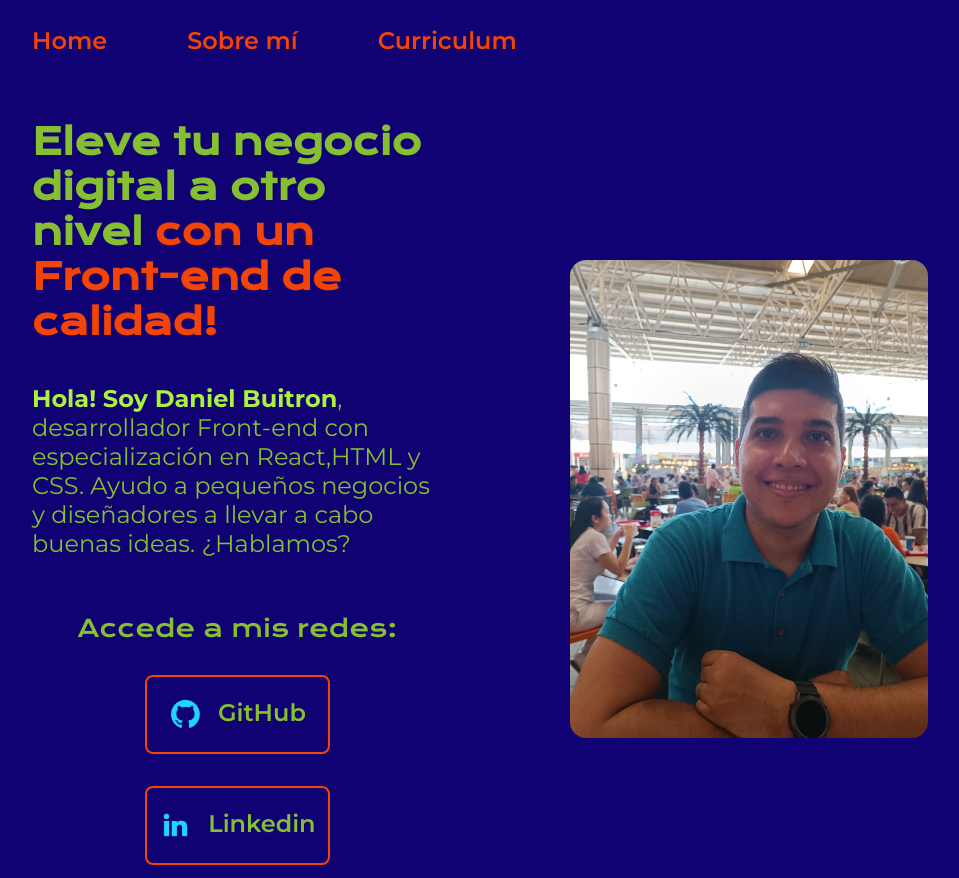
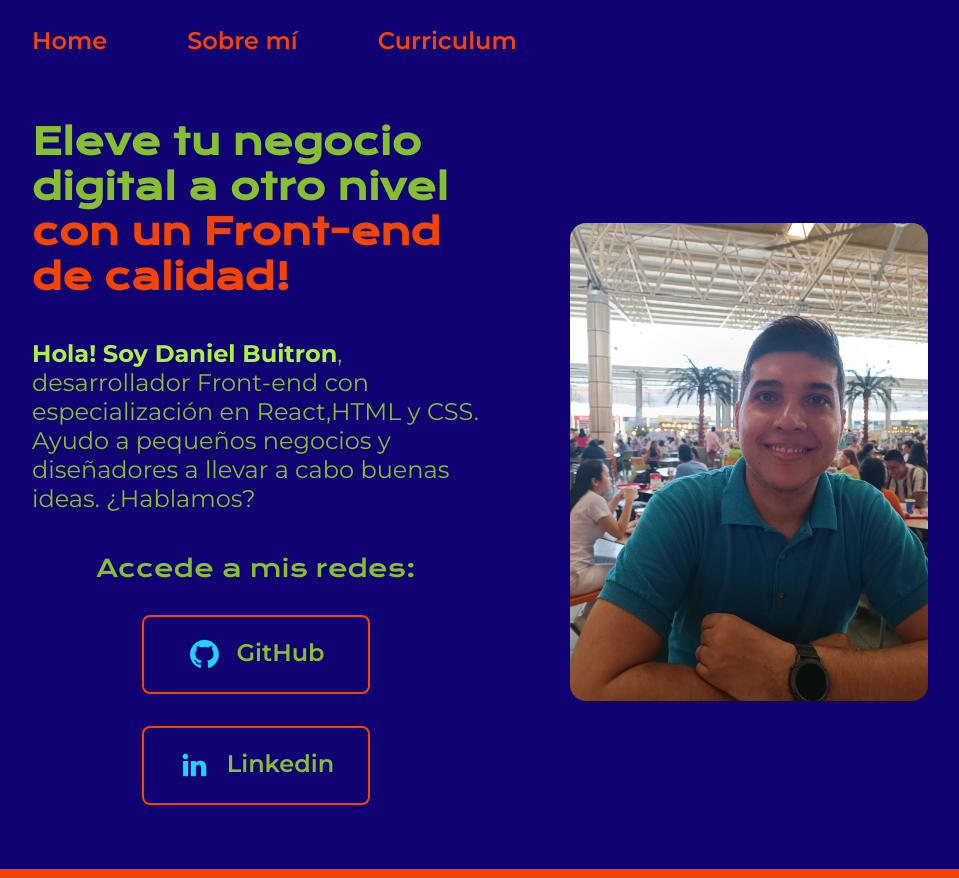
Before and after one commit to janieldb/Portafolio, a plain HTML site: page index.html in a window 1280 px wide. Shown: the top 878 px of the page, without its empty margins (160-1119 px from the left). Drawn offline with nearby package versions, Linux system fonts and the light colour scheme.

Commit message:
Update style.css

```diff
--- a/style.css
+++ b/style.css
@@ -28,7 +28,7 @@ body {
 
 .header_menú{
     display: flex;
-    gap: 5rem;
+    gap: 80px;
 }
 
 .header_menu_link{
@@ -44,15 +44,13 @@ body {
     align-items: center;
     padding: 5% 15%;
     justify-content: space-between;
-    gap: 82px;
 
 }
 .presentacion_contenido{
     width: 50%;
     display: flex;
     flex-direction: column;
-    gap: 2.5rem;
-    padding: 0% 5% 0% 0%;
+    gap: 40px;
 }
 
 
@@ -75,13 +73,10 @@ body {
 .presentacion_enlaces{
     display: flex;
     justify-content: space-between;
-    padding: 0.625rem 1.25rem;
-    font-size: 1.2rem;
-    margin: 0.3125rem;
-    border-radius: 0.3125rem;
+    border-radius: 5px;
     flex-direction: column;
     align-items: center;
-    gap:2rem;
+    gap:32px;
 }
 
 .presentacion_enlaces_subtitulo{
@@ -94,8 +89,8 @@ body {
     /*background-color: #22D4FD*/
     width: 50%;
     text-align: center;
-    padding: 1.343rem 0;
-    border-radius: 0.5rem;
+    padding: 21.5px 0;
+    border-radius: 8px;
     font-family: var(--fuente-montserrat);
     font-size: 1.5rem;
     font-weight: 600;
@@ -118,7 +113,7 @@ body {
 
 .footer{
     background-color:var(--color-terciario);
-    padding: 1.5rem;
+    padding: 24px;
     color: var(--color-primario);
     text-align: center;
     font-family: var(--fuente-montserrat);
```
